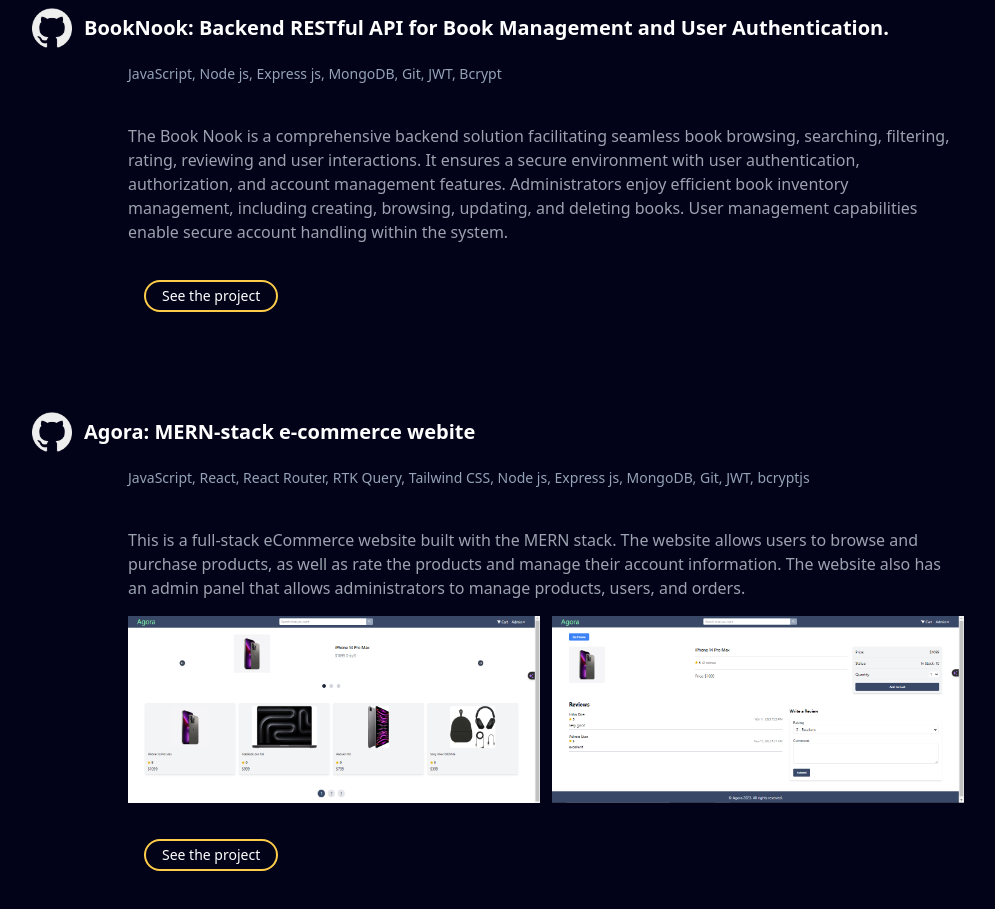
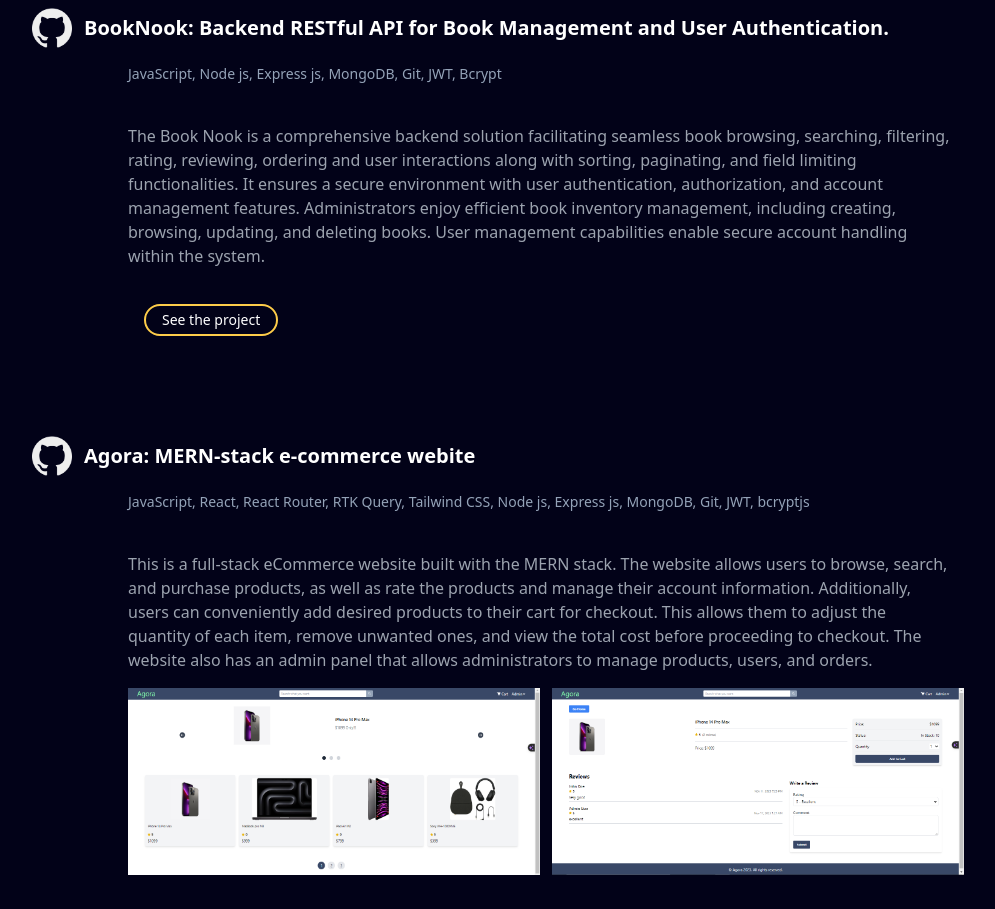
Before and after one commit to Shakhlyn/Shakhlyn-Portfolio, a React (Vite) app: page / in a window 1280 px wide. Shown: the part 1640-2549 px from the top of the page, without its empty margins (168-1163 px from the left). Built offline with nearby package versions, Linux system fonts and the light colour scheme.

Commit message:
feat: Update description of the two projects

```diff
--- a/src/components/Projects.jsx
+++ b/src/components/Projects.jsx
@@ -30,13 +30,14 @@ const Projects = () => {
             <div className="text-gray-400 ml-4 flex flex-col gap-4 ">
               <p>
                 The Book Nook is a comprehensive backend solution facilitating
-                seamless book browsing, searching, filtering, rating, reviewing
-                and user interactions. It ensures a secure environment with user
-                authentication, authorization, and account management features.
-                Administrators enjoy efficient book inventory management,
-                including creating, browsing, updating, and deleting books. User
-                management capabilities enable secure account handling within
-                the system.
+                seamless book browsing, searching, filtering, rating, reviewing,
+                ordering and user interactions along with sorting, paginating,
+                and field limiting functionalities. It ensures a secure
+                environment with user authentication, authorization, and account
+                management features. Administrators enjoy efficient book
+                inventory management, including creating, browsing, updating,
+                and deleting books. User management capabilities enable secure
+                account handling within the system.
               </p>
 
               <div className="md:ml-4 my-5">
@@ -73,10 +74,14 @@ const Projects = () => {
             <div className="text-gray-400 ml-4 flex flex-col gap-4 ">
               <p>
                 This is a full-stack eCommerce website built with the MERN
-                stack. The website allows users to browse and purchase products,
-                as well as rate the products and manage their account
-                information. The website also has an admin panel that allows
-                administrators to manage products, users, and orders.
+                stack. The website allows users to browse, search, and purchase
+                products, as well as rate the products and manage their account
+                information. Additionally, users can conveniently add desired
+                products to their cart for checkout. This allows them to adjust
+                the quantity of each item, remove unwanted ones, and view the
+                total cost before proceeding to checkout. The website also has
+                an admin panel that allows administrators to manage products,
+                users, and orders.
               </p>
               <div className="flex flex-col md:flex-row max-w-full gap-3">
                 <img
```
